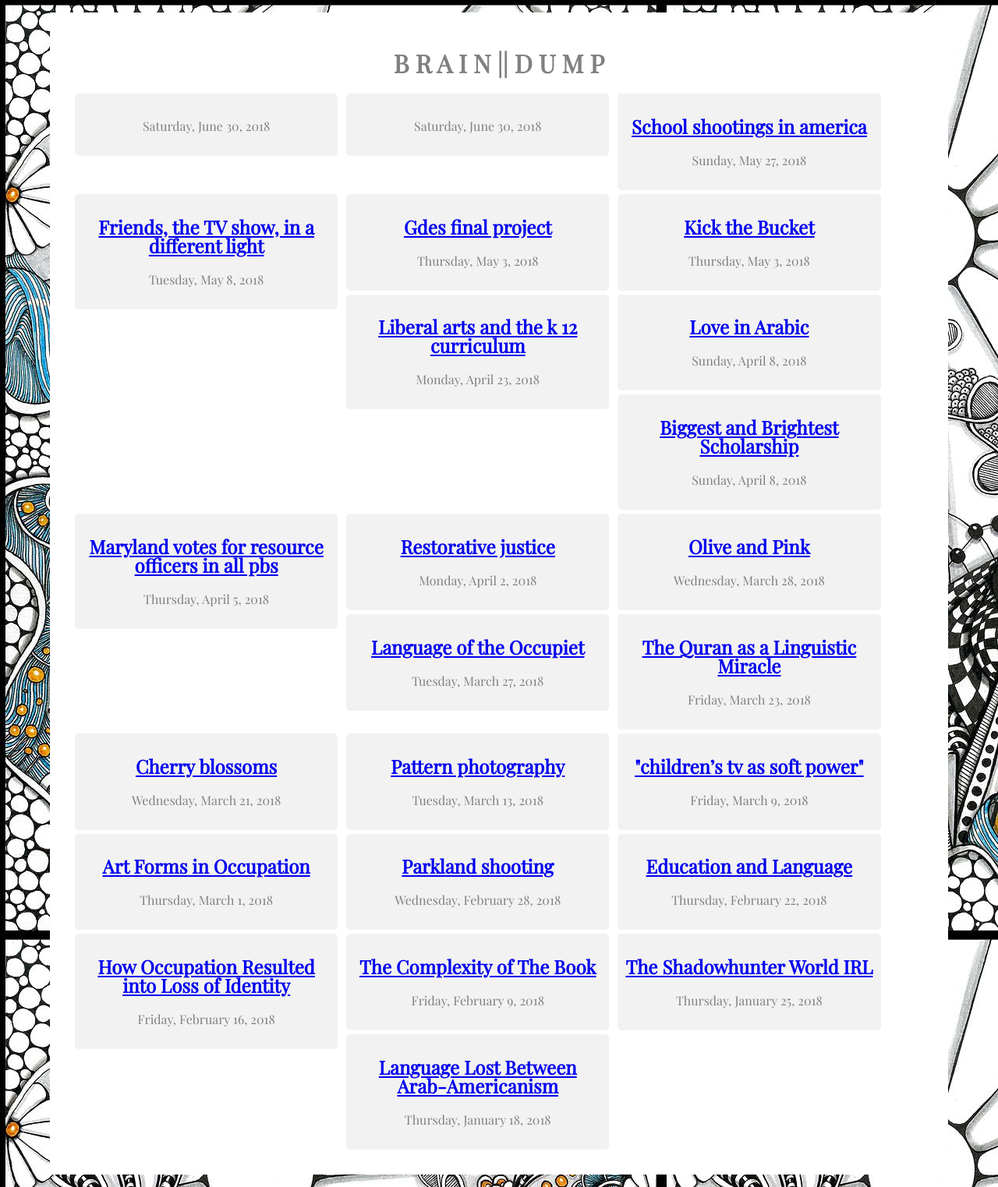
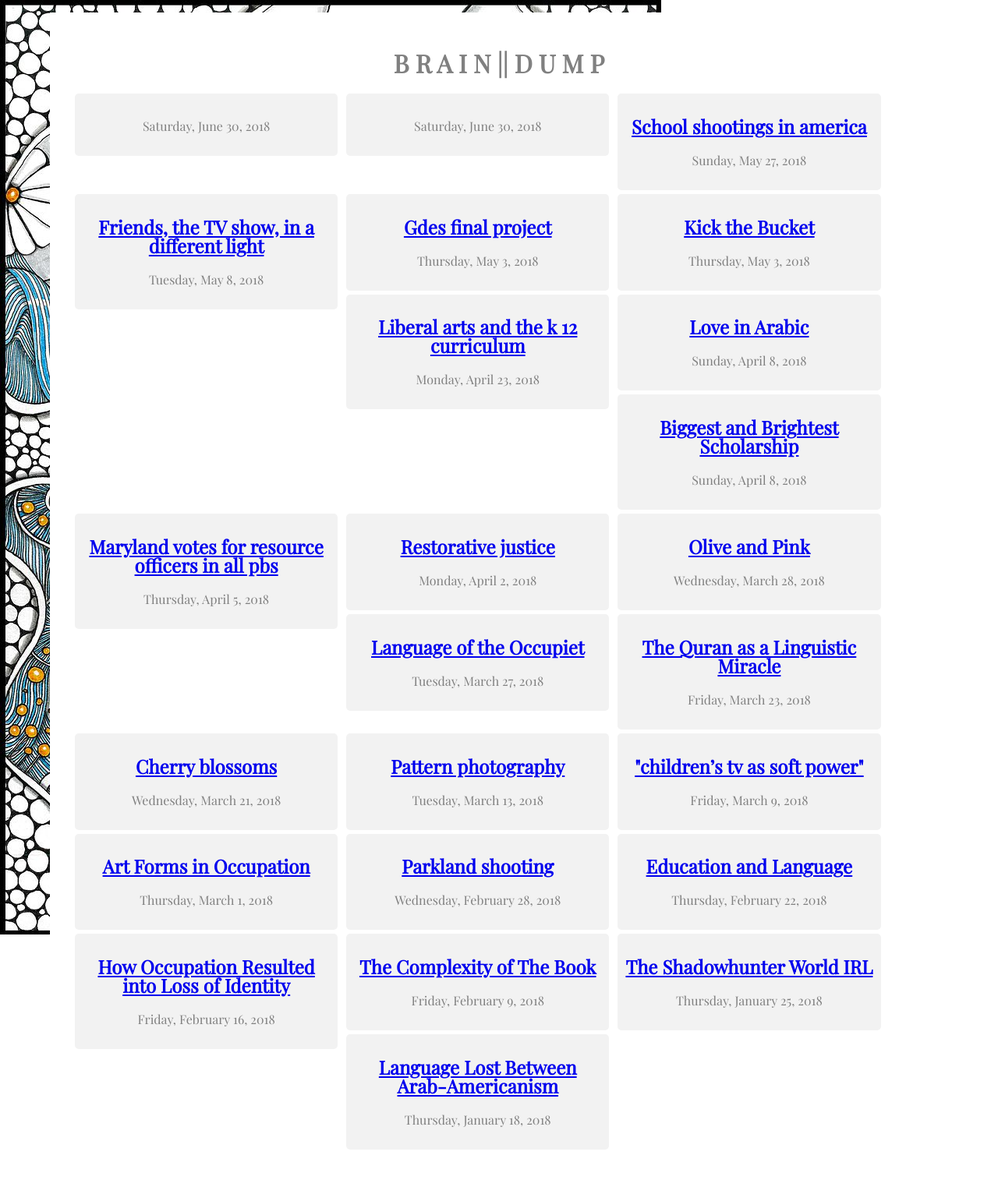
Before and after one commit to ashammeeh/alaa-blog, a Jekyll site: the page built from index.md, in a window 1280 px wide. Shown: the whole page at 78% size. Built offline with Jekyll 4.4.1, drawn with Linux system fonts in a browser that asks for light colours.

Commit message:
Update sitewide.css

```diff
--- a/css/sitewide.css
+++ b/css/sitewide.css
@@ -31,7 +31,9 @@ body {
 	font-size: 16px;
 	color: grey;
 	line-height: 1.5em;
-	background-image: url("/alaa-blog/img/background.jpg");}
+	background-image: url("/alaa-blog/img/background.jpg");
+	background-size: auto;
+	background-repeat: no-repeat;}
 
 
 
```
